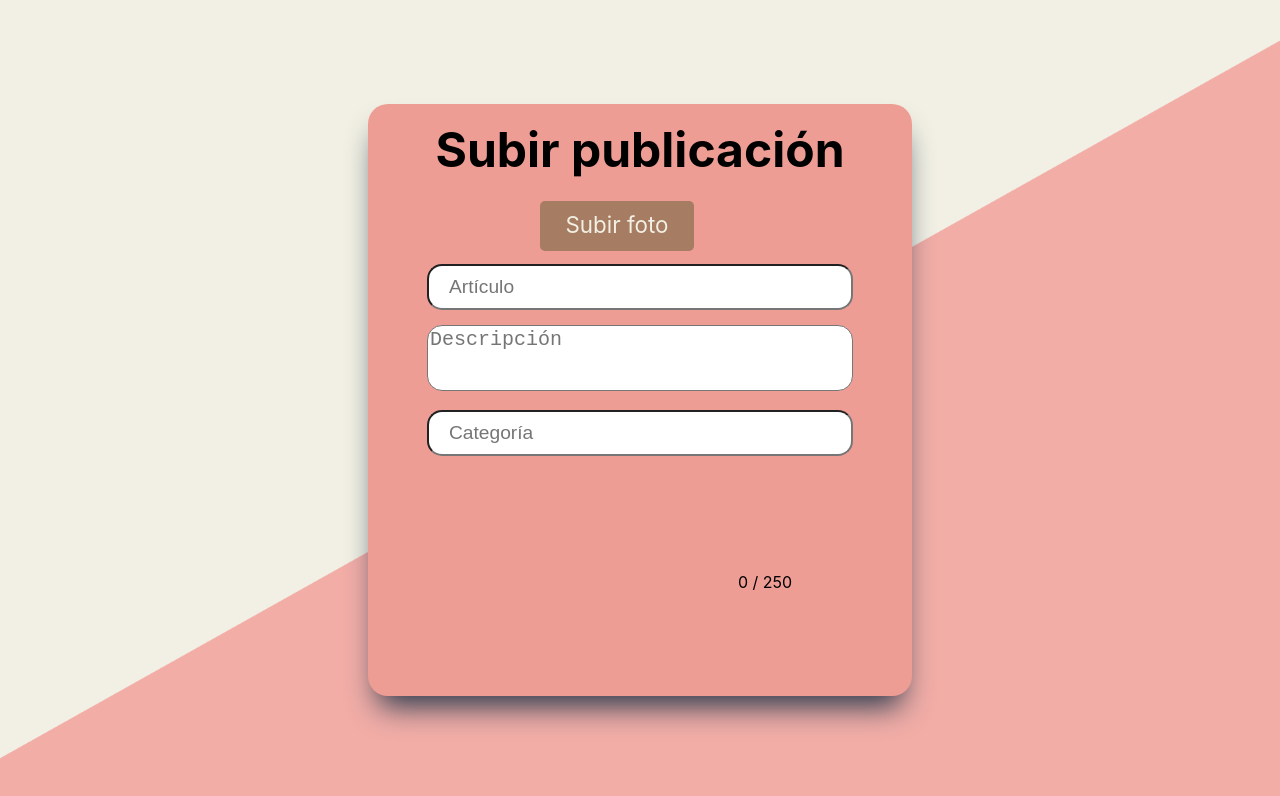
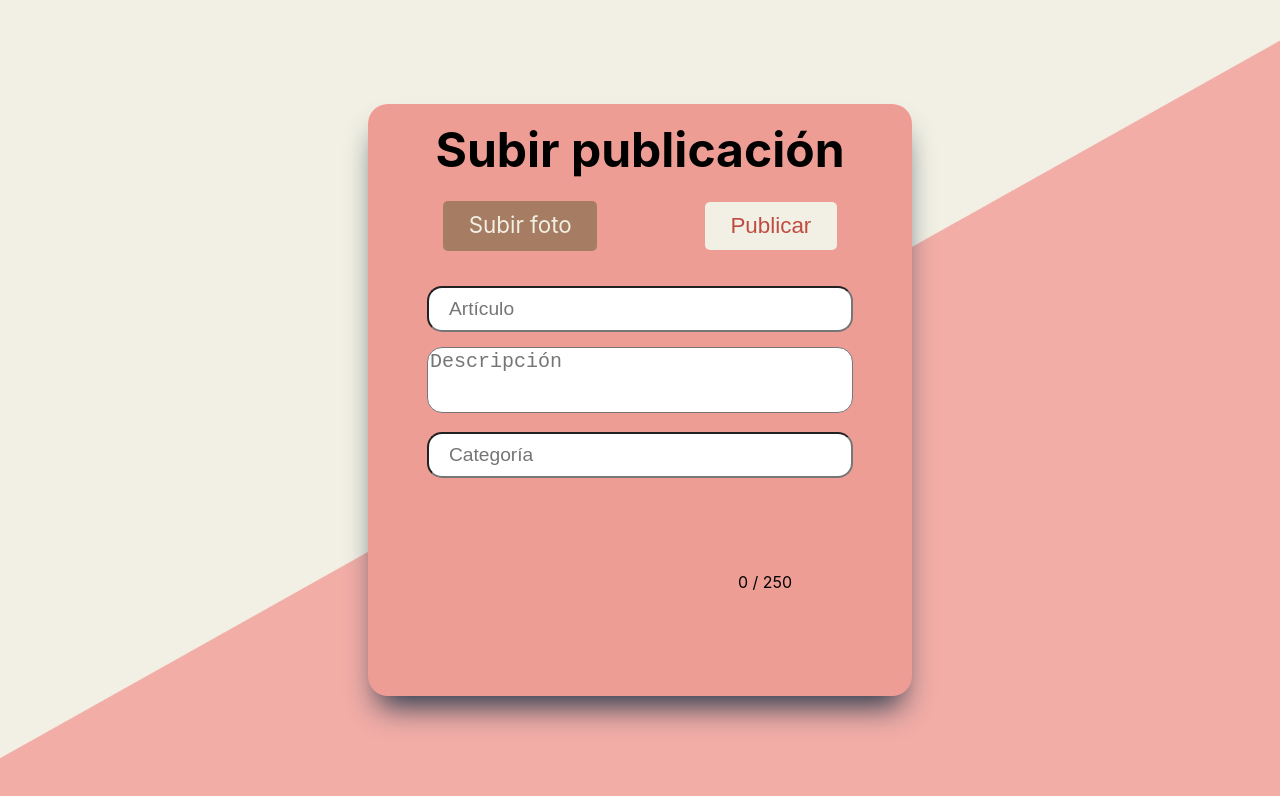
Before and after one commit to leodelmas00/front-truequetools, a React (Create React App) app: page /Post in a window 1280 px wide. Shown: the top 796 px of the page. Built offline with nearby package versions, Linux system fonts and the light colour scheme.

Commit message:
Fixee un bug con el boton "publicar" en la pagina post. el boton antes cuando borrabas un campo seguia funcionando. ahora se deshabilita cada vez que falta completar un campo de los 3 siendo la imagen opcional

```diff
--- a/src/components/Post.jsx
+++ b/src/components/Post.jsx
@@ -1,4 +1,4 @@
-import React, { useState } from 'react';
+import React, { useState, useEffect } from 'react';
 import { Link } from 'wouter';
 import '../styles/login.css';
 import '../styles/Post.css';
@@ -10,7 +10,19 @@ function LogIn() {
     const [descripcion, setDescripcion] = useState('');
     const [contador, setContador] = useState(0);
     const [categoria, setCategoria] = useState('');
-    const [inputsCompletos, setInputsCompletos] = useState(false);
+    const [formularioValido, setFormularioValido] = useState(false);
+
+    useEffect(() => {
+        const validarFormulario = () => {
+            if (articulo.trim() !== '' && descripcion.trim() !== '' && categoria.trim() !== '') {
+                setFormularioValido(true);
+            } else {
+                setFormularioValido(false);
+            }
+        };
+
+        validarFormulario();
+    }, [articulo, descripcion, categoria]);
 
     const handleSubmit = (event) => {
         event.preventDefault();
@@ -39,7 +51,6 @@ function LogIn() {
     const handleArticuloChange = (e) => {
         const { value } = e.target;
         setArticulo(value);
-        checkInputs();
     };
 
     const handleDescripcionChange = (e) => {
@@ -47,22 +58,12 @@ function LogIn() {
         if (value.length <= 250) {
             setDescripcion(value);
             setContador(value.length);
-            checkInputs();
         }
     };
 
     const handleCategoriaChange = (e) => {
         const { value } = e.target;
         setCategoria(value);
-        checkInputs();
-    };
-
-    const checkInputs = () => {
-        const articuloCompleto = articulo.trim().length > 0;
-        const descripcionCompleta = descripcion.trim().length > 0;
-        const categoriaCompleta = categoria.trim().length > 0;
-        const inputsCompleted = articuloCompleto && descripcionCompleta && categoriaCompleta;
-        setInputsCompletos(inputsCompleted);
     };
 
     return (
@@ -87,11 +88,11 @@ function LogIn() {
                             </button>
                         )}
 
-                        {inputsCompletos && (
-                            <Link to="/SignIn" className="post-link">
-                                <button className="signin-post-link">Publicar</button>
-                            </Link>
-                        )}
+                        <Link to="/SignIn" className="post-link">
+                            <button className={formularioValido ? "signin-post-link" : "signin-post-link-disabled"} disabled={!formularioValido}>
+                                Publicar
+                            </button>
+                        </Link>
 
                         {imagen && (
                             <div style={{ display: 'flex', justifyContent: 'center', alignItems: 'center', marginTop: '1em', marginBottom: '2em'}}>
--- a/src/styles/Post.css
+++ b/src/styles/Post.css
@@ -112,3 +112,20 @@
 .input-field-articulo{
     margin-top: 5%;
 }
+
+.signin-post-link-disabled{
+    left: 90%;
+    top: 50%;
+    margin-left: 12%;
+    margin-top: -3em;
+    margin-bottom: 2%;
+    cursor: pointer;
+    padding: 2.2% 5%;
+    background-color:#f2f0e4;
+    color: #bf4c41;
+    border: none;
+    border-radius: 5px;
+    font-size: 1.4em;
+    overflow: hidden; /* Oculta el texto que se desborde */
+    text-overflow: ellipsis;
+}
```
